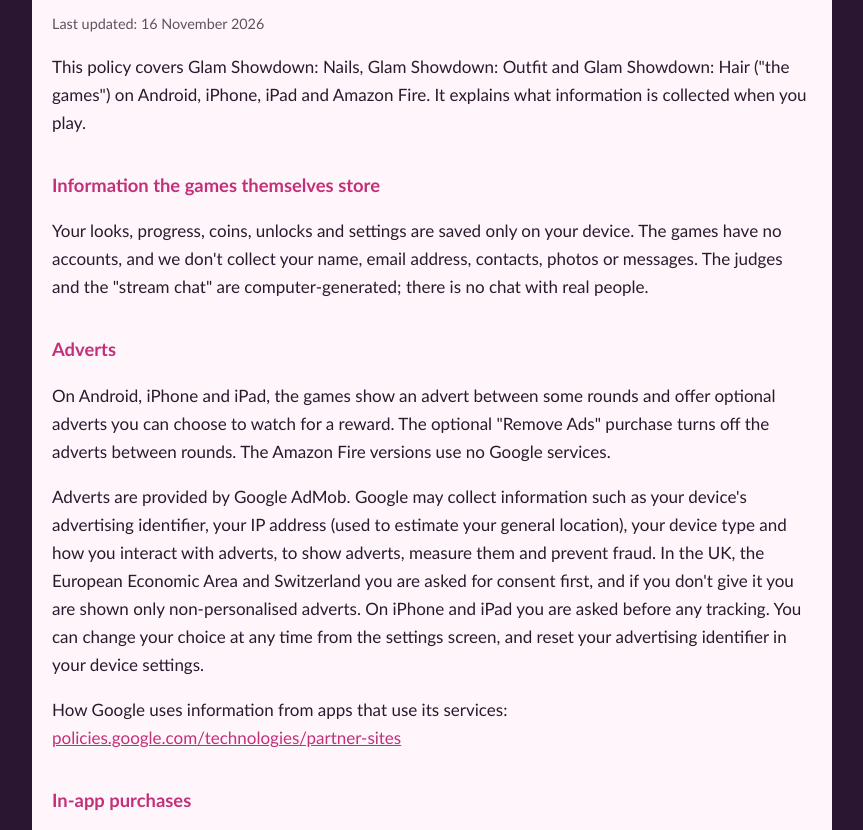
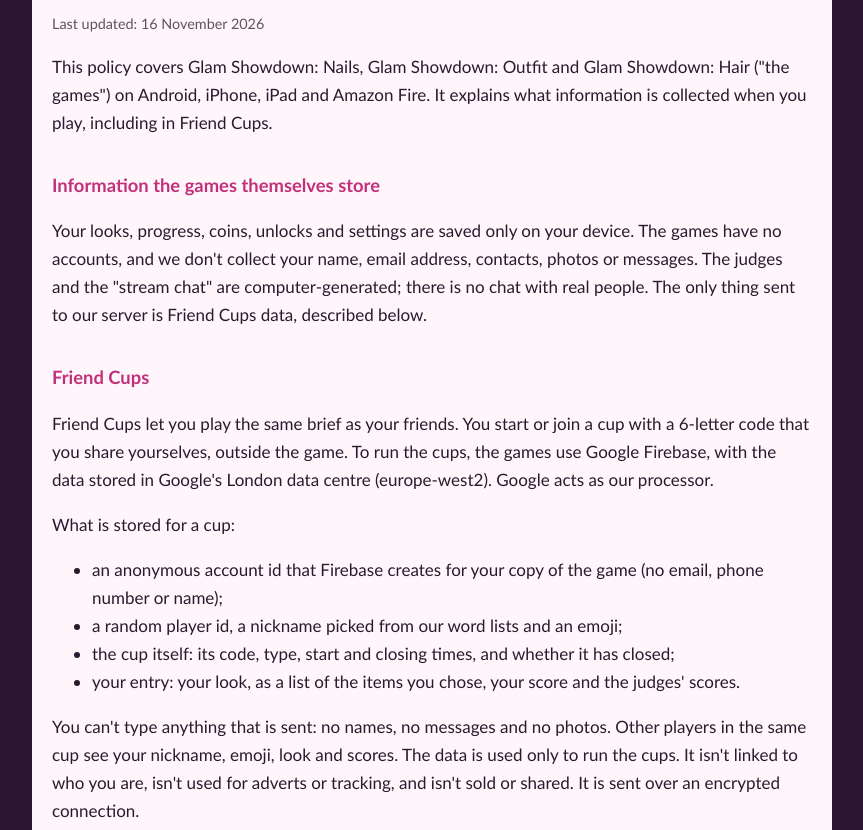
Before and after one commit to Carlax-ss/Carlax-ss.github.io, a plain HTML site: page glam/privacy.html in a window 1280 px wide. Shown: the part 118-948 px from the top of the page, without its empty margins (208-1071 px from the left). Drawn offline with Linux system fonts and the light colour scheme.

Commit message:
Glam privacy: Friend Cups (Firebase, London, what is stored, deletion)
Co-Authored-By: Claude Opus 5.5 <noreply@anthropic.com>

```diff
--- a/glam/privacy.html
+++ b/glam/privacy.html
@@ -21,13 +21,25 @@
   <h1>Glam Showdown: Privacy Policy</h1>
   <p class="updated">Last updated: 16 November 2026</p>
 
-  <p>This policy covers Glam Showdown: Nails, Glam Showdown: Outfit and Glam Showdown: Hair ("the games") on Android, iPhone, iPad and Amazon Fire. It explains what information is collected when you play.</p>
+  <p>This policy covers Glam Showdown: Nails, Glam Showdown: Outfit and Glam Showdown: Hair ("the games") on Android, iPhone, iPad and Amazon Fire. It explains what information is collected when you play, including in Friend Cups.</p>
 
   <h2>Information the games themselves store</h2>
-  <p>Your looks, progress, coins, unlocks and settings are saved only on your device. The games have no accounts, and we don't collect your name, email address, contacts, photos or messages. The judges and the "stream chat" are computer-generated; there is no chat with real people.</p>
+  <p>Your looks, progress, coins, unlocks and settings are saved only on your device. The games have no accounts, and we don't collect your name, email address, contacts, photos or messages. The judges and the "stream chat" are computer-generated; there is no chat with real people. The only thing sent to our server is Friend Cups data, described below.</p>
+
+  <h2>Friend Cups</h2>
+  <p>Friend Cups let you play the same brief as your friends. You start or join a cup with a 6-letter code that you share yourselves, outside the game. To run the cups, the games use Google Firebase, with the data stored in Google's London data centre (europe-west2). Google acts as our processor.</p>
+  <p>What is stored for a cup:</p>
+  <ul>
+    <li>an anonymous account id that Firebase creates for your copy of the game (no email, phone number or name);</li>
+    <li>a random player id, a nickname picked from our word lists and an emoji;</li>
+    <li>the cup itself: its code, type, start and closing times, and whether it has closed;</li>
+    <li>your entry: your look, as a list of the items you chose, your score and the judges' scores.</li>
+  </ul>
+  <p>You can't type anything that is sent: no names, no messages and no photos. Other players in the same cup see your nickname, emoji, look and scores. The data is used only to run the cups. It isn't linked to who you are, isn't used for adverts or tracking, and isn't sold or shared. It is sent over an encrypted connection.</p>
+  <p>Cup data is deleted after the cup has closed, normally within 30 days. To ask for your cup data to be deleted sooner, email us (address below) with the cup code and your nickname.</p>
 
   <h2>Adverts</h2>
-  <p>On Android, iPhone and iPad, the games show an advert between some rounds and offer optional adverts you can choose to watch for a reward. The optional "Remove Ads" purchase turns off the adverts between rounds. The Amazon Fire versions use no Google services.</p>
+  <p>On Android, iPhone and iPad, the games show an advert between some rounds and offer optional adverts you can choose to watch for a reward. The optional "Remove Ads" purchase turns off the adverts between rounds. The Amazon Fire versions show no Google adverts.</p>
   <p>Adverts are provided by Google AdMob. Google may collect information such as your device's advertising identifier, your IP address (used to estimate your general location), your device type and how you interact with adverts, to show adverts, measure them and prevent fraud. In the UK, the European Economic Area and Switzerland you are asked for consent first, and if you don't give it you are shown only non-personalised adverts. On iPhone and iPad you are asked before any tracking. You can change your choice at any time from the settings screen, and reset your advertising identifier in your device settings.</p>
   <p>How Google uses information from apps that use its services: <a href="https://policies.google.com/technologies/partner-sites">policies.google.com/technologies/partner-sites</a></p>
 
```
